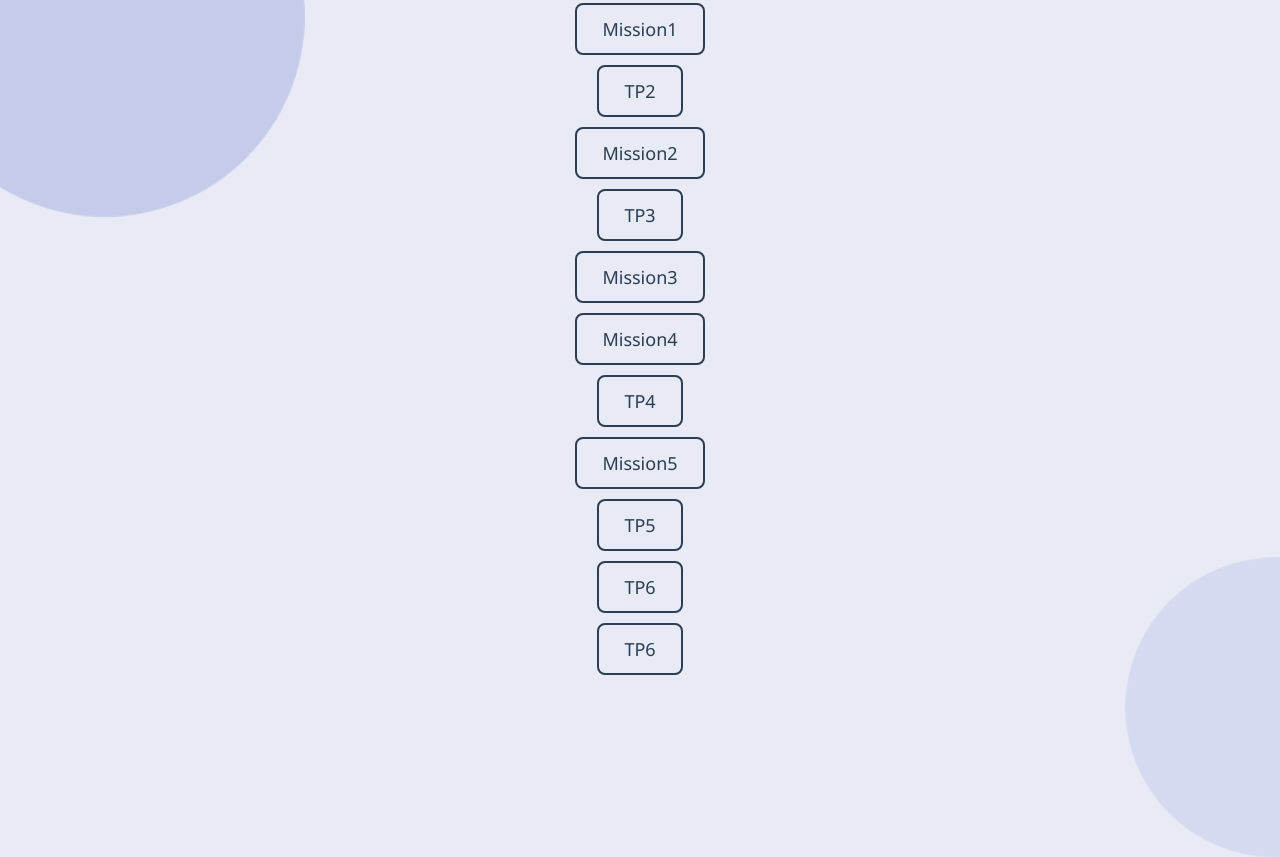
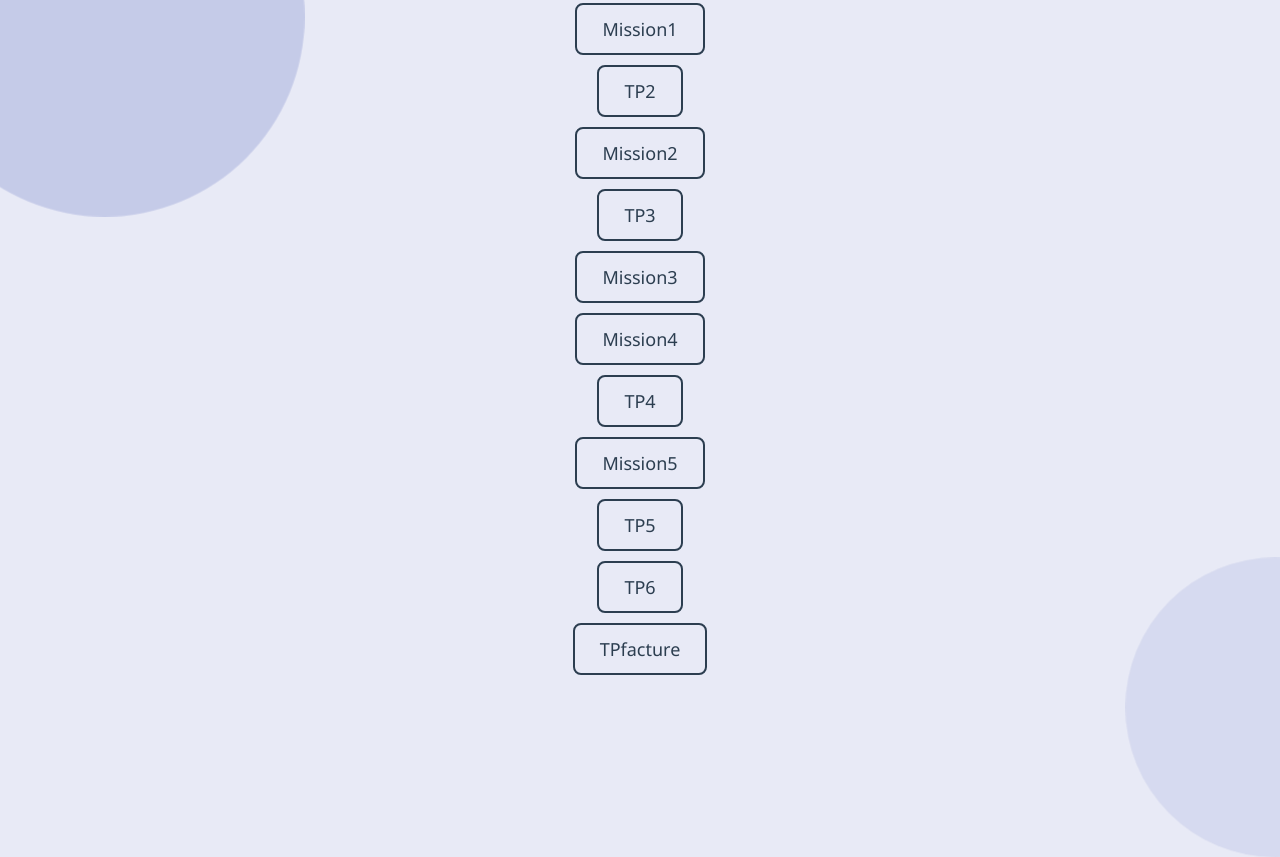
Before and after one commit to Sarah-bar-elh/Sarah-bts-sio, a plain HTML site: page index.html in a window 1280 px wide. Shown: the part 88-945 px from the top of the page. Drawn offline with Linux system fonts and the light colour scheme.

Commit message:
Update index.html

```diff
--- a/index.html
+++ b/index.html
@@ -20,7 +20,7 @@
     <li> <a href="https://sarah-bar-elh.github.io/Mission5/">Mission5</a></li>
     <li> <a href="https://sarah-bar-elh.github.io/TP5/">TP5</a></li>
     <li> <a href="https://sarah-bar-elh.github.io/TP6/">TP6</a></li>
-    <li> <a href="h https://sarah-bar-elh.github.io/TPfacture/">TP6</a></li>
+    <li> <a href="h https://sarah-bar-elh.github.io/TPfacture/">TPfacture</a></li>
 
 
 
```
